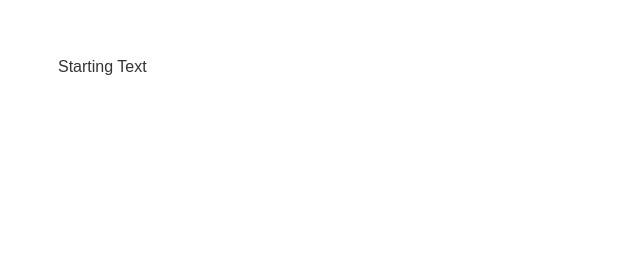
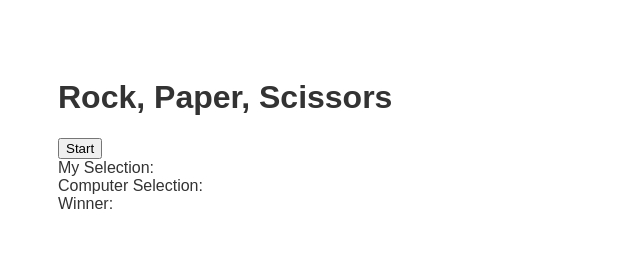
Before and after one commit to hentschellj/rock-paper-scissors, a website: page index.html in a window 1280 px wide. Shown: the whole page, without its empty margins (0-640 px from the left). Drawn offline with Linux system fonts and the light colour scheme.

Commit message:
Set-up basic structure

```diff
--- a/index.html
+++ b/index.html
@@ -9,6 +9,10 @@
   <link rel="shortcut icon" href="#" />
 </head>
 <body>
-  Starting Text
+  <h1>Rock, Paper, Scissors</h1>
+  <button>Start</button>
+  <div class="my-selection">My Selection: <span id="my-selection-listing"></span></div>
+  <div class="comp-selection">Computer Selection: <span id="comp-selection-listing"></span></div>
+  <div class="winner">Winner: <span id="winner-listing"></span></div>
 </body>
 </html>
```
